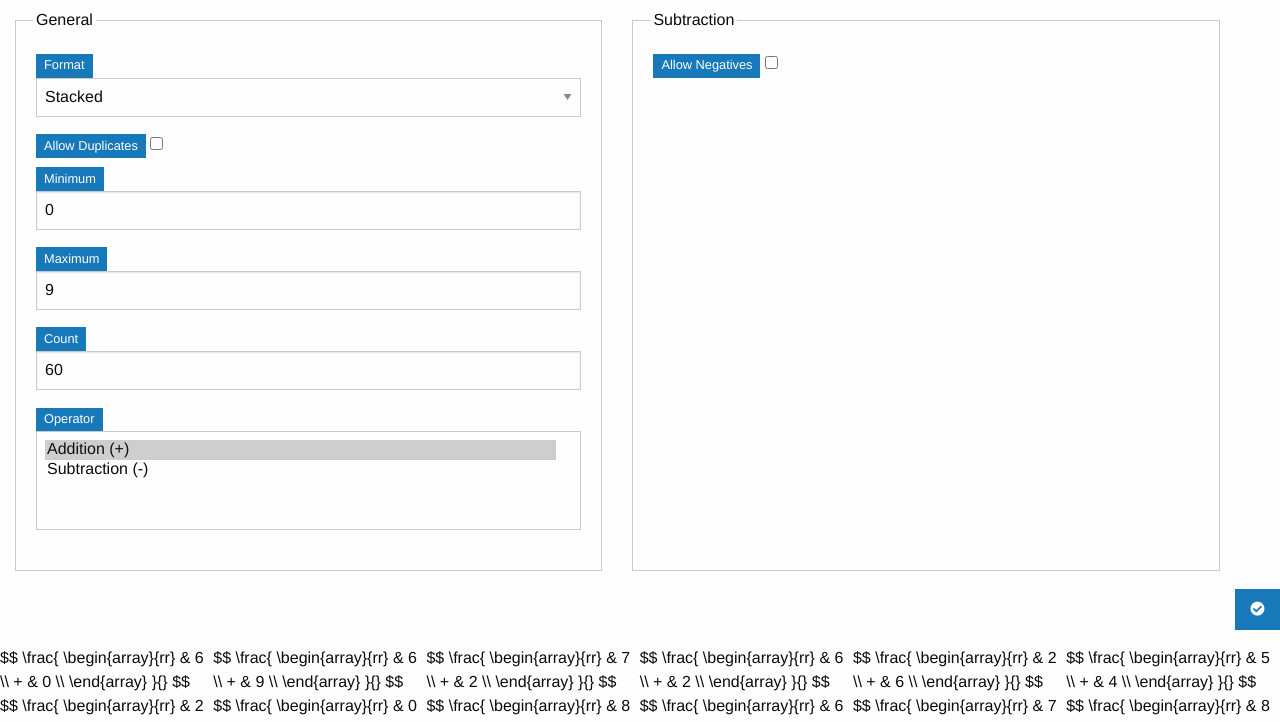
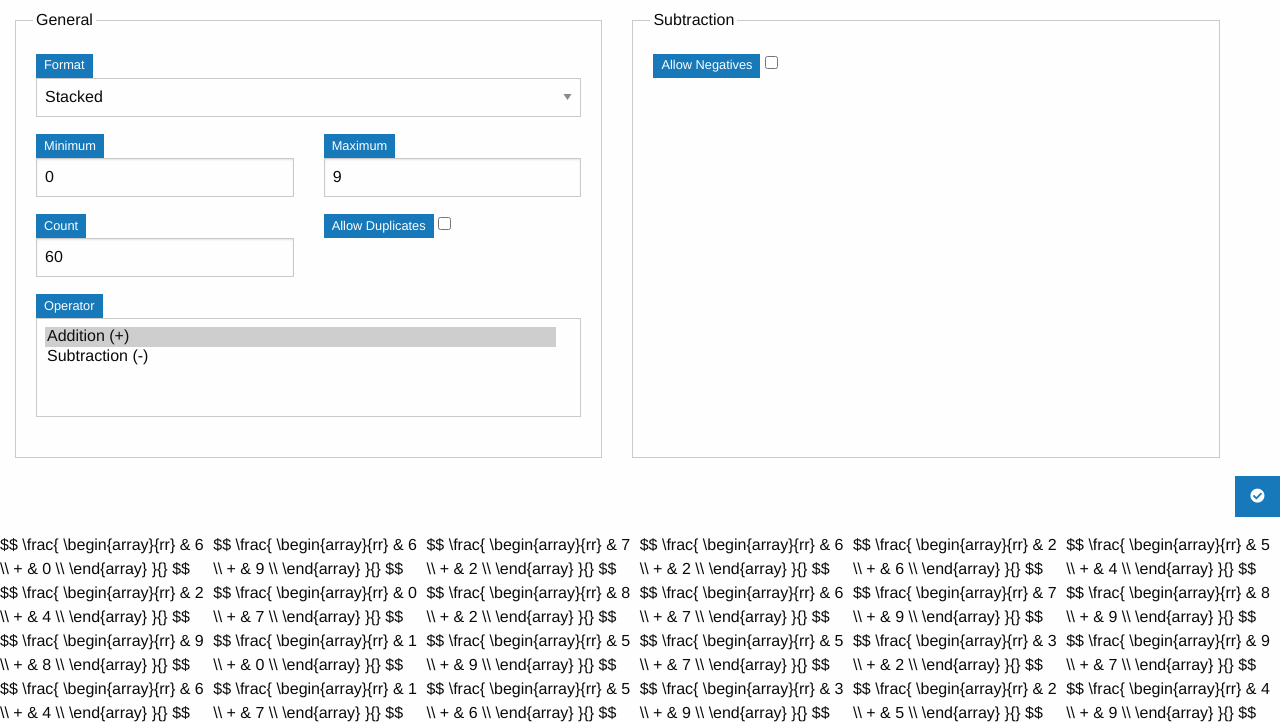
Before and after one commit to aethercowboy/armadrillo, a plain HTML site: page index.html in a window 1280 px wide. Both pictures are taken after a click on the link 1257 px from the left and 20 px from the top of the page. Shown: the part 61-783 px from the top of the page. Drawn offline with nearby package versions, Linux system fonts and the light colour scheme; some packages are replaced by stand-ins of ours.

Commit message:
more form cleanup.

```diff
--- a/index.html
+++ b/index.html
@@ -52,22 +52,29 @@
                 <option value="line">Line</option>
               </select>
             </div>
-            <div>
-              <label for="allow_dupes" class="label">Allow Duplicates</label>
-              <input type="checkbox" name="allow_dupes" id="allow_dupes" class="hey-listen" />
+
+            <div class="grid-x grid-margin-x">
+              <div class="cell small-12 medium-6">
+                <label for="min" class="label">Minimum</label>
+                <input type="number" name="min" id="min" class="hey-listen" value="0" />
+              </div>
+              <div class="cell small-12 medium-6">
+                <label for="max" class="label">Maximum</label>
+                <input type="number" name="max" id="max" class="hey-listen" value="9" />
+              </div>
             </div>
-            <div>
-              <label for="min" class="label">Minimum</label>
-              <input type="number" name="min" id="min" class="hey-listen" value="0" />
+
+            <div class="grid-x grid-margin-x">
+              <div class="cell small-12 medium-6">
+                <label for="count" class="label">Count</label>
+                <input type="number" min="1" name="count" id="count" class="hey-listen" value="60" />
+              </div>
+              <div class="cell small-12 medium-6">
+                <label for="allow_dupes" class="label">Allow Duplicates</label>
+                <input type="checkbox" name="allow_dupes" id="allow_dupes" class="hey-listen" />
+              </div>
             </div>
-            <div>
-              <label for="max" class="label">Maximum</label>
-              <input type="number" name="max" id="max" class="hey-listen" value="9" />
-            </div>
-            <div>
-              <label for="count" class="label">Count</label>
-              <input type="number" min="1" name="count" id="count" class="hey-listen" value="60" />
-            </div>
+
             <div>
               <label for="operator" class="label">Operator</label>
               <select name="operator" id="operator" class="hey-listen" multiple>
```
